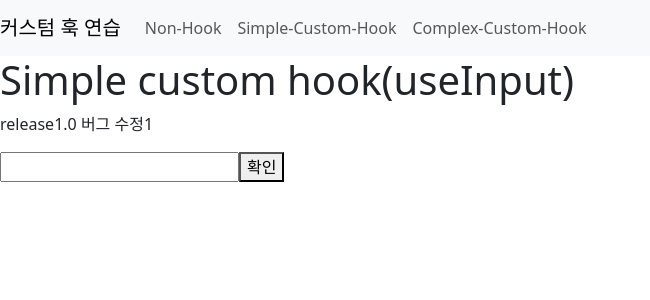
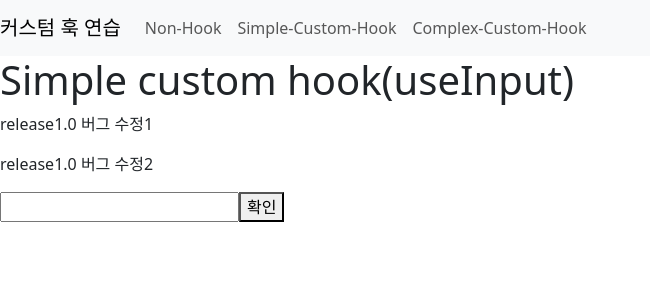
Before and after one commit to Choung-Hoon/react-custom-hook, a React (Create React App) app: page /v2 in a window 1280 px wide. Shown: the top 300 px of the page, without its empty margins (0-650 px from the left). Built offline with nearby package versions, Linux system fonts and the light colour scheme.

Commit message:
release 1.0 두 번째 버그 수정

```diff
--- a/src/component/LightCustomeHook.js
+++ b/src/component/LightCustomeHook.js
@@ -12,6 +12,7 @@ const LightCustomeHook = () => {
     <div>
       <h1>Simple custom hook(useInput)</h1>
       <p>release1.0 버그 수정1</p>
+      <p>release1.0 버그 수정2</p>
       <input type="text" onChange={handleChanged} value={inputValue} />
       <button onClick={handleSubmit}>확인</button>
     </div>
```
